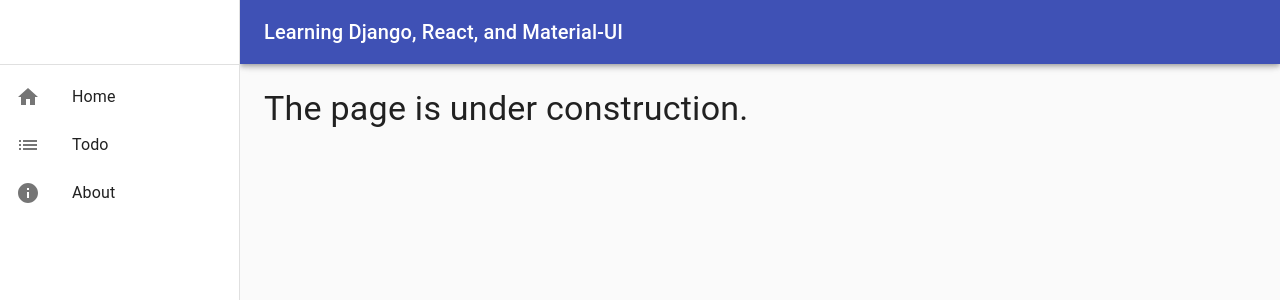
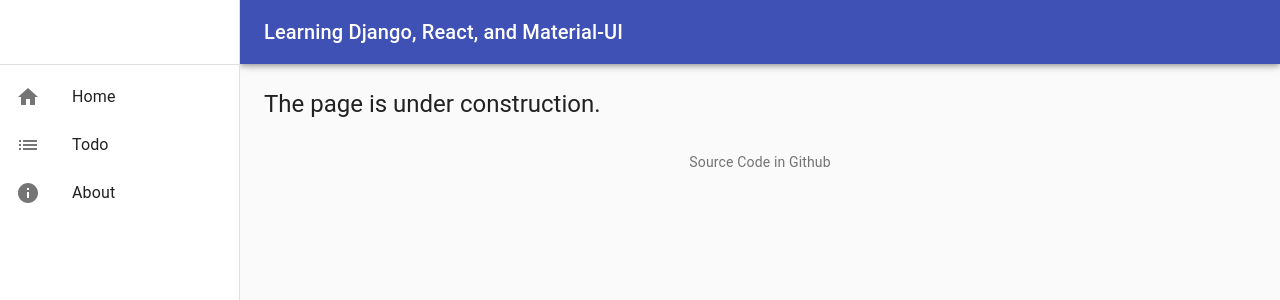
Before and after one commit to BrycenG007/React-Django-Docker, a React (Create React App) app in the folder frontend/: page /about in a window 1280 px wide. Shown: the top 300 px of the page. Built offline with nearby package versions, Linux system fonts and the light colour scheme.

Commit message:
Adjust layout

```diff
--- a/frontend/src/App.js
+++ b/frontend/src/App.js
@@ -1,8 +1,9 @@
 import { Component } from 'react';
 import { BrowserRouter as Router, Route, Switch } from 'react-router-dom';
 import { withStyles } from '@material-ui/core/styles';
-import { CssBaseline } from '@material-ui/core';
+import { CssBaseline, Box } from '@material-ui/core';
 import NavBar from './components/NavBar';
+import Footer from './components/Footer';
 import NotFoundPage from './pages/NotFoundPage';
 import HomePage from './pages/HomePage';
 import AboutPage from './pages/AboutPage';
@@ -34,7 +35,9 @@
         <Router>
           <NavBar />
           <main className={classes.content}>
-            <div className={classes.toolbar} />
+            <div
+              className={classes.toolbar}
+            />
             <Switch>
               <Route
                 path="/"
@@ -52,6 +55,9 @@
                 component={NotFoundPage}
               />
             </Switch>
+            <Box pt={4}>
+              <Footer />
+            </Box>
           </main>
         </Router>
       </div>
--- a/frontend/src/components/Footer.js
+++ b/frontend/src/components/Footer.js
@@ -1,20 +1,23 @@
-import React, { Component } from 'react';
-import { Container, Row, Col } from 'reactstrap';
+import { Component, Fragment } from 'react';
+import { Typography, Link } from '@material-ui/core';
 
 class Footer extends Component {
   render() {
     return (
-      <footer>
-        <Container>
-          <Row>
-            <Col>
-              <a href="https://github.com/mcodegeeks/docker-django-react">
-                Source Codes at Github
-              </a>
-            </Col>
-          </Row>
-        </Container>
-      </footer>
+      <Fragment>
+        <Typography
+          variant="body2"
+          color="textSecondary"
+          align="center"
+        >
+          <Link
+            color="inherit"
+            href="https://github.com/mcodegeeks/docker-django-react"
+          >
+            Source Code in Github
+          </Link>
+        </Typography>
+      </Fragment>
     );
   }
 }
--- a/frontend/src/pages/AboutPage.js
+++ b/frontend/src/pages/AboutPage.js
@@ -5,7 +5,7 @@
   render() {
     return (
       <Fragment>
-        <Typography variant="h4">
+        <Typography variant="h5">
           The page is under construction.
         </Typography>
       </Fragment>
--- a/frontend/src/pages/NotFoundPage.js
+++ b/frontend/src/pages/NotFoundPage.js
@@ -5,7 +5,7 @@
   render() {
     return (
       <Fragment>
-        <Typography variant="h4">
+        <Typography variant="h5">
           404: Page Not Found
         </Typography>
       </Fragment>
--- a/frontend/src/pages/TodoPage.js
+++ b/frontend/src/pages/TodoPage.js
@@ -5,7 +5,7 @@
   render() {
     return (
       <Fragment>
-        <Typography variant="h4">
+        <Typography variant="h5">
           The page is under construction.
         </Typography>
       </Fragment>
```
Lines whose indentation alone changed are shown as unchanged.
